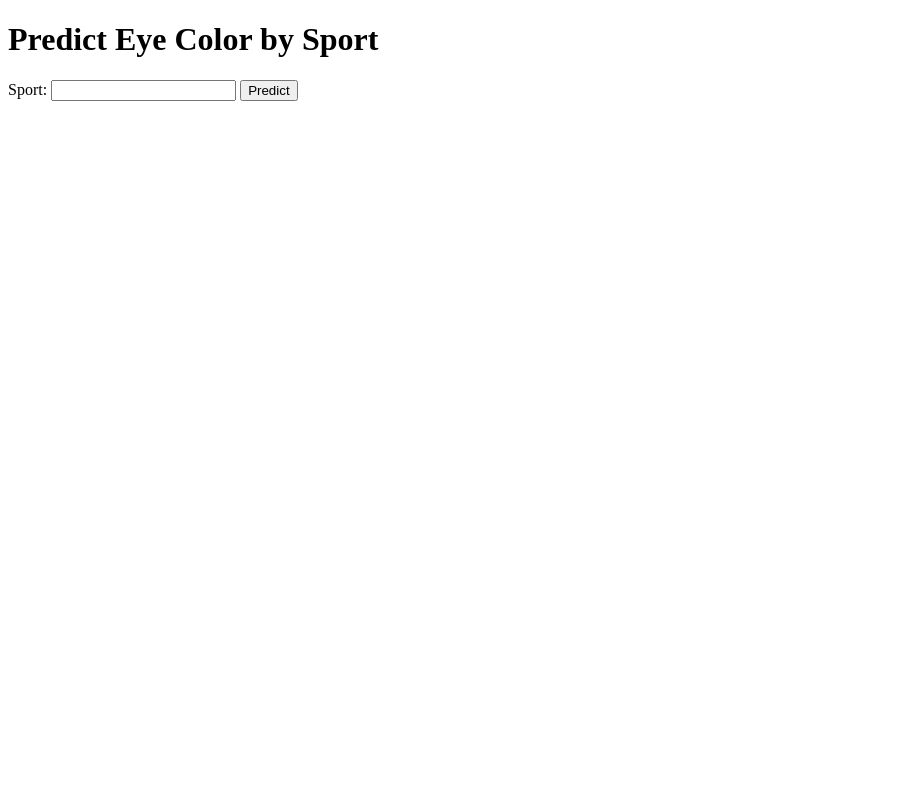
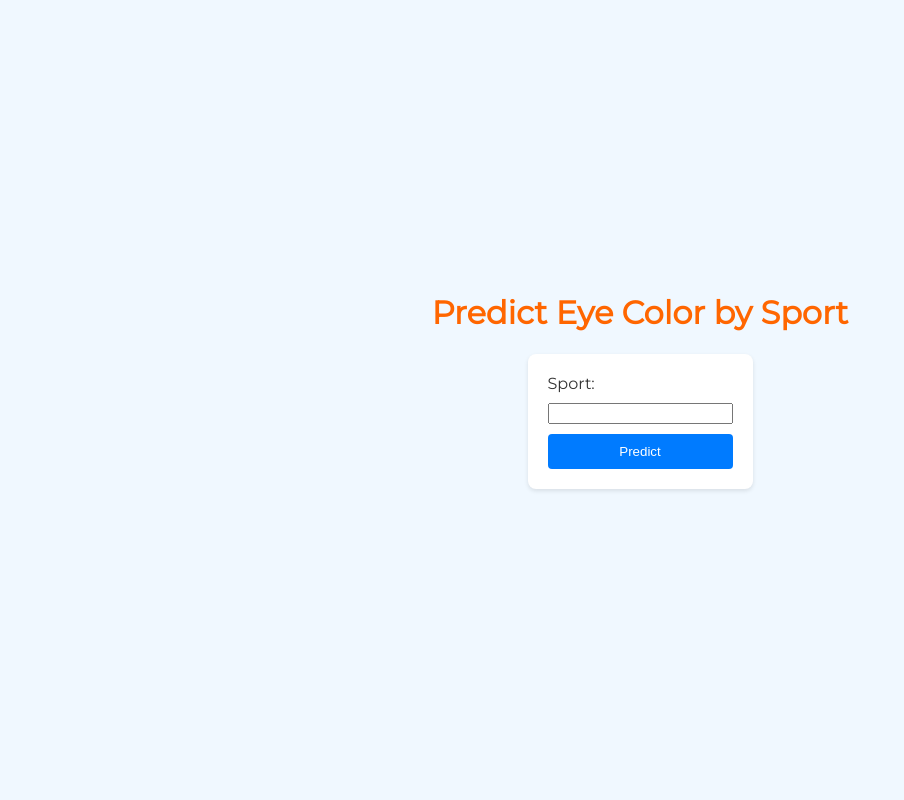
Before and after one commit to MisterEight/teste_codex, a Flask app: page / in a window 1280 px wide. Shown: the whole page, without its empty margins (0-904 px from the left). Run offline with Flask 3, Linux system fonts and the light colour scheme; parts of the project's set-up code (start-up, migrations or seed data) failed here and were passed over.

Commit message:
Improve UI and add error handling

```diff
--- a/app.py
+++ b/app.py
@@ -28,14 +28,19 @@ def predict():
     if not sport:
         return jsonify({'error': 'sport is required'}), 400
 
+    if sport not in sport_enc.classes_:
+        return jsonify({'error': 'sport not found'}), 400
+
     sport_num = sport_enc.transform([sport])[0]
-    pred_num = model.predict([[sport_num]])[0]
+    proba = model.predict_proba([[sport_num]])[0]
+    pred_num = proba.argmax()
     eye_color = eye_enc.inverse_transform([pred_num])[0]
+    probability = float(proba[pred_num])
 
-    df = pd.DataFrame([[sport, eye_color]], columns=['sport', 'predicted_eye_color'])
+    df = pd.DataFrame([[sport, eye_color, probability]], columns=['sport', 'predicted_eye_color', 'probability'])
     df.to_csv(USER_DATA_PATH, mode='a', header=False, index=False)
 
-    return jsonify({'eye_color': eye_color})
+    return jsonify({'eye_color': eye_color, 'probability': probability})
 
 if __name__ == '__main__':
     app.run(debug=True)
--- a/templates/index.html
+++ b/templates/index.html
@@ -3,6 +3,47 @@
 <head>
     <meta charset="UTF-8">
     <title>Eye Color Predictor</title>
+    <link href="https://fonts.googleapis.com/css2?family=Montserrat&display=swap" rel="stylesheet">
+    <style>
+        body {
+            font-family: 'Montserrat', sans-serif;
+            background-color: #f0f8ff;
+            color: #333;
+            display: flex;
+            flex-direction: column;
+            align-items: center;
+            justify-content: center;
+            height: 100vh;
+            margin: 0;
+        }
+        h1 {
+            color: #ff6600;
+        }
+        form {
+            background-color: #fff;
+            padding: 20px;
+            border-radius: 8px;
+            box-shadow: 0 2px 4px rgba(0,0,0,0.1);
+            display: flex;
+            flex-direction: column;
+            gap: 10px;
+        }
+        button {
+            background-color: #007bff;
+            color: #fff;
+            border: none;
+            padding: 10px;
+            border-radius: 4px;
+            cursor: pointer;
+        }
+        button:hover {
+            background-color: #0056b3;
+        }
+        #result {
+            margin-top: 20px;
+            font-size: 1.2em;
+        }
+    </style>
 </head>
 <body>
     <h1>Predict Eye Color by Sport</h1>
@@ -25,7 +66,8 @@
         });
         const result = await response.json();
         if (response.ok) {
-            document.getElementById('result').textContent = 'Predicted eye color: ' + result.eye_color;
+            const prob = (result.probability * 100).toFixed(1);
+            document.getElementById('result').textContent = `Predicted eye color: ${result.eye_color} (probability: ${prob}%)`;
         } else {
             document.getElementById('result').textContent = result.error;
         }
```
